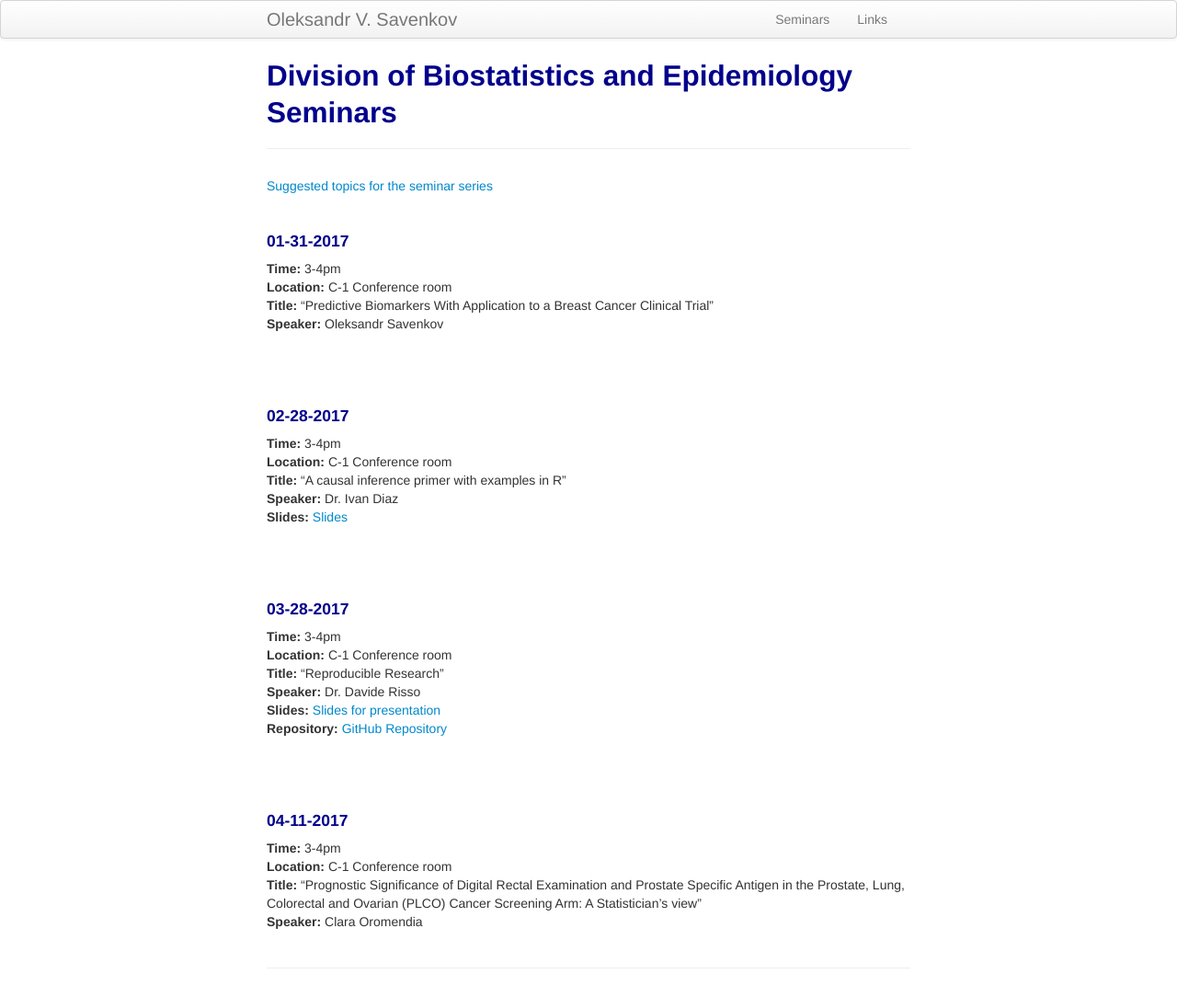
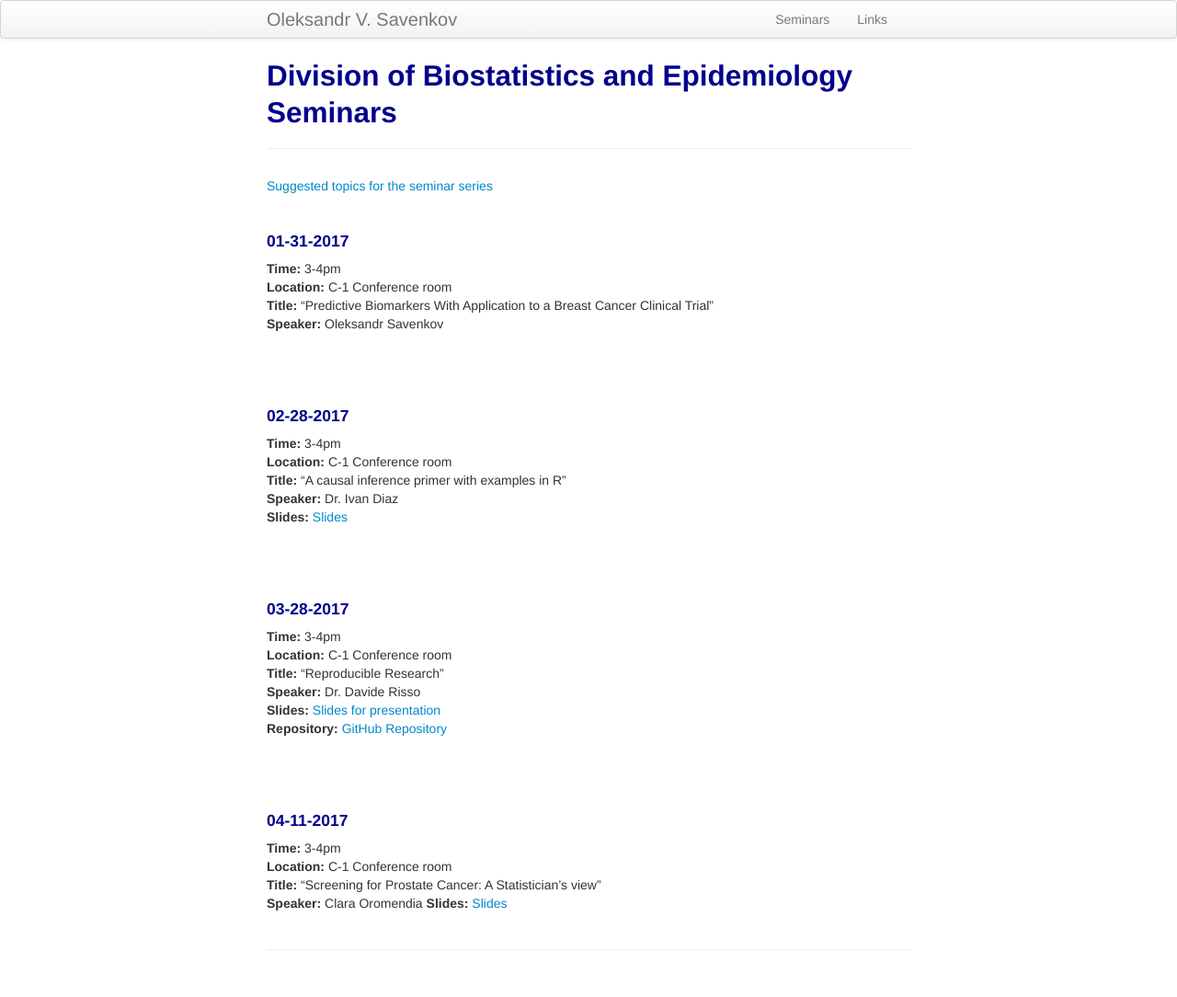
Before and after one commit to ovsavenkov/ovsavenkov.github.io, a Jekyll site: the page built from seminars.md, in a window 1280 px wide. Shown: the whole page at 92% size. Built offline with Jekyll 4.4.1, drawn with Linux system fonts in a browser that asks for light colours.

Commit message:
add Clara's presentation

```diff
--- a/seminars.md
+++ b/seminars.md
@@ -44,5 +44,6 @@ description: Division of Biostatistics and Epidemiology Seminars
 #### 04-11-2017
 **Time:** 3-4pm \\
 **Location:** C-1 Conference room \\
-**Title:** "Prognostic Significance of Digital Rectal Examination and Prostate Specific Antigen in the Prostate, Lung, Colorectal and Ovarian (PLCO) Cancer Screening Arm: A Statistician’s view"\\
+**Title:** "Screening for Prostate Cancer: A Statistician’s view"\\
 **Speaker:** Clara Oromendia
+**Slides:** [Slides](../slides/Presentation.pdf)
```
Also changed, not shown: 1 other file.
